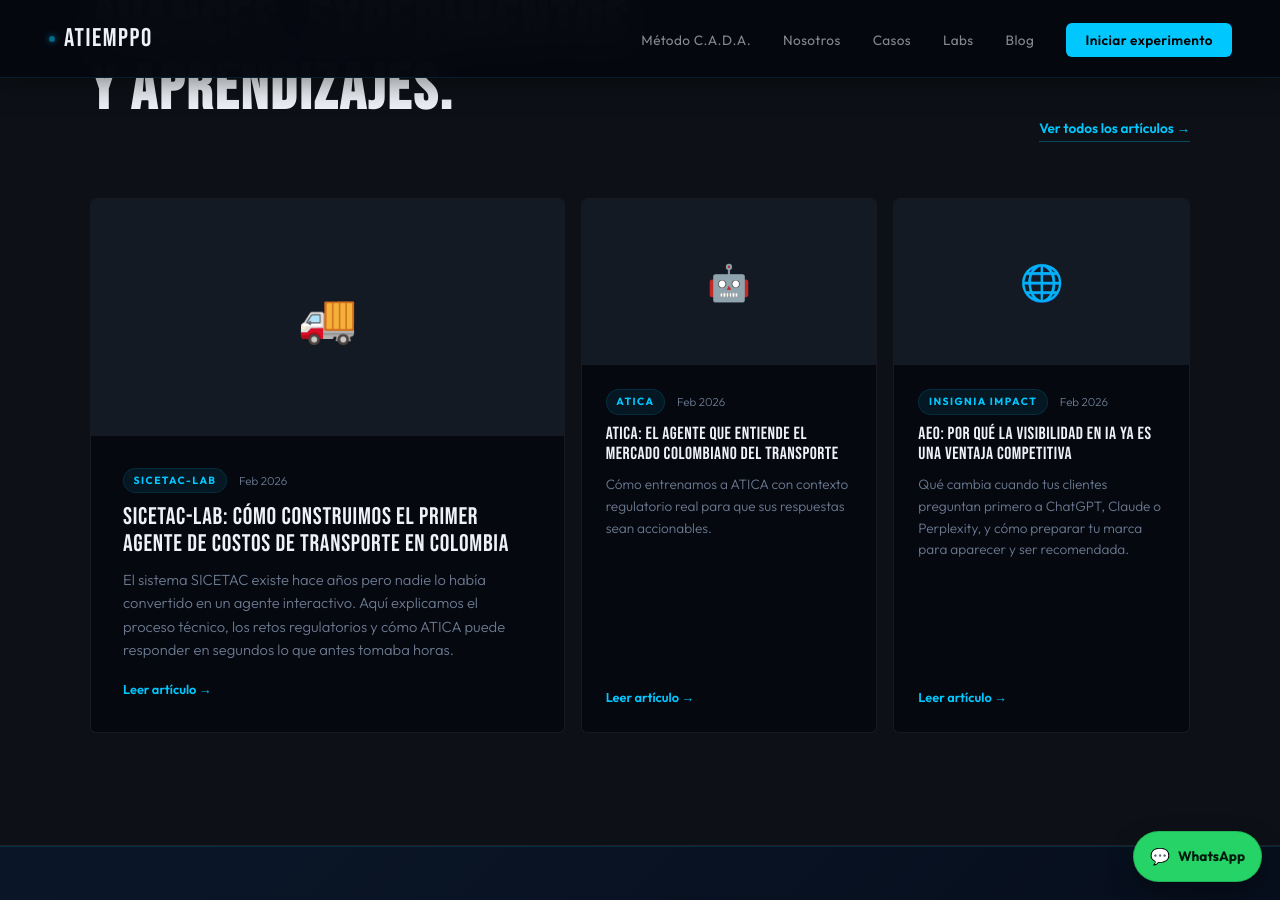
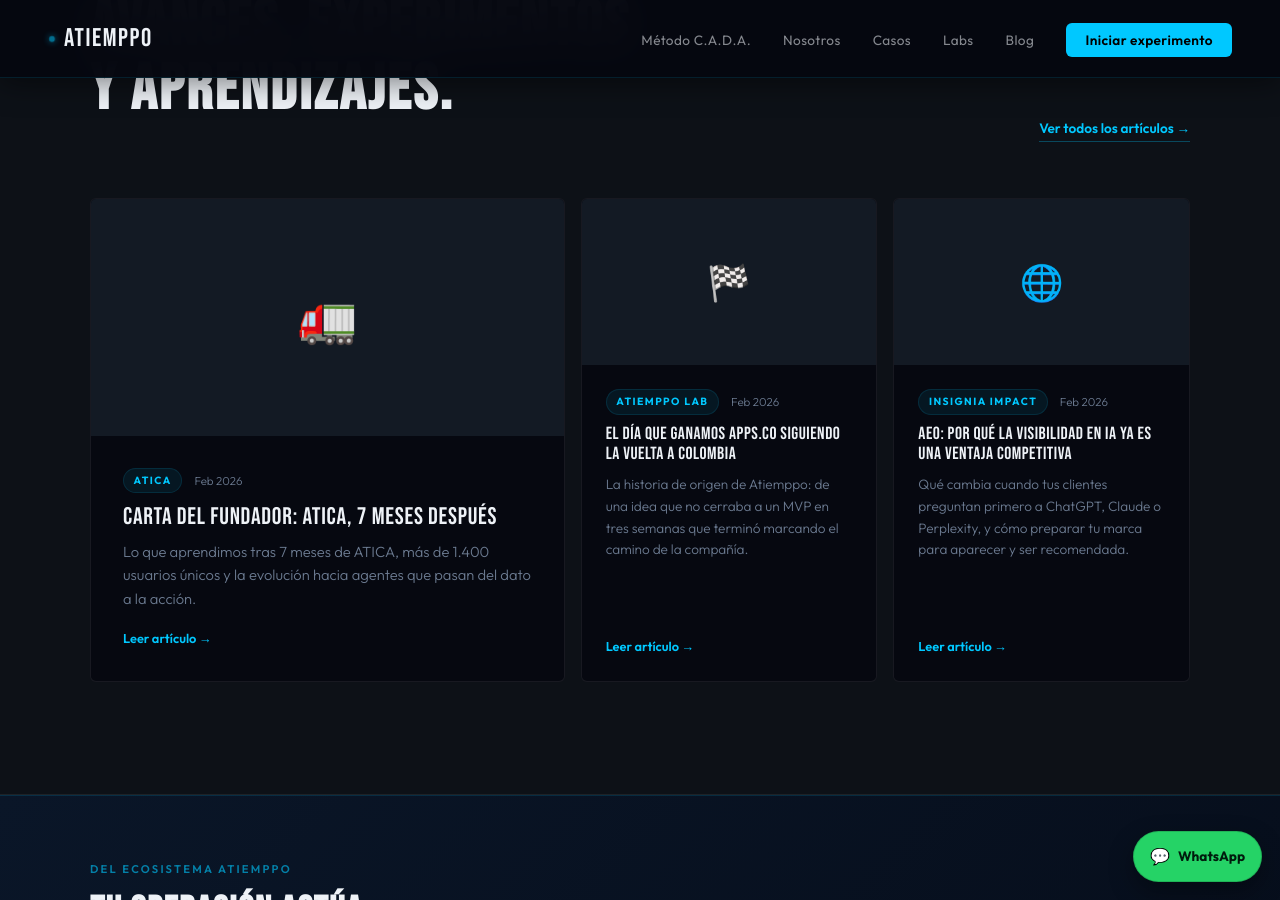
Before and after one commit to imatjuanmatiz/atiemppo-web, a Jekyll site: the page built from index.html, in a window 1280 px wide and 900 px high, scrolled down 5194 px. Built offline with Jekyll 4.4.1, drawn with Linux system fonts in a browser that asks for light colours.

Commit message:
feat: add two new blog posts and feature them on homepage

```diff
--- a/index.html
+++ b/index.html
@@ -457,21 +457,21 @@
       <a href="/blog/" class="blog-ver-todos">Ver todos los artículos →</a>
     </div>
     <div class="blog-grid">
-      <a href="/blog/2026/02/sicetac-lab-costos-transporte-colombia/" class="blog-card blog-card--featured reveal">
-        <div class="blog-card-img">🚚<div class="blog-img-line"></div></div>
+      <a href="/blog/2026/02/atica-carta-del-fundador-7-meses-despues/" class="blog-card blog-card--featured reveal">
+        <div class="blog-card-img">🚛<div class="blog-img-line"></div></div>
         <div class="blog-card-body">
-          <div class="blog-meta"><span class="blog-lab-tag">SICETAC-LAB</span><span class="blog-date">Feb 2026</span></div>
-          <div class="blog-card-title">SICETAC-LAB: Cómo construimos el primer agente de costos de transporte en Colombia</div>
-          <p class="blog-card-excerpt">El sistema SICETAC existe hace años pero nadie lo había convertido en un agente interactivo. Aquí explicamos el proceso técnico, los retos regulatorios y cómo ATICA puede responder en segundos lo que antes tomaba horas.</p>
+          <div class="blog-meta"><span class="blog-lab-tag">ATICA</span><span class="blog-date">Feb 2026</span></div>
+          <div class="blog-card-title">Carta del Fundador: ATICA, 7 meses después</div>
+          <p class="blog-card-excerpt">Lo que aprendimos tras 7 meses de ATICA, más de 1.400 usuarios únicos y la evolución hacia agentes que pasan del dato a la acción.</p>
           <div class="blog-read-more">Leer artículo →</div>
         </div>
       </a>
-      <a href="/blog/2026/02/atica-agente-transporte-colombia/" class="blog-card reveal">
-        <div class="blog-card-img" style="font-size:2.2rem">🤖<div class="blog-img-line"></div></div>
+      <a href="/blog/2026/02/appsco-vuelta-colombia-origen-atiemppo/" class="blog-card reveal">
+        <div class="blog-card-img" style="font-size:2.2rem">🏁<div class="blog-img-line"></div></div>
         <div class="blog-card-body">
-          <div class="blog-meta"><span class="blog-lab-tag">ATICA</span><span class="blog-date">Feb 2026</span></div>
-          <div class="blog-card-title">ATICA: El agente que entiende el mercado colombiano del transporte</div>
-          <p class="blog-card-excerpt">Cómo entrenamos a ATICA con contexto regulatorio real para que sus respuestas sean accionables.</p>
+          <div class="blog-meta"><span class="blog-lab-tag">Atiemppo Lab</span><span class="blog-date">Feb 2026</span></div>
+          <div class="blog-card-title">El día que ganamos Apps.co siguiendo la Vuelta a Colombia</div>
+          <p class="blog-card-excerpt">La historia de origen de Atiemppo: de una idea que no cerraba a un MVP en tres semanas que terminó marcando el camino de la compañía.</p>
           <div class="blog-read-more">Leer artículo →</div>
         </div>
       </a>
```
Also changed, not shown: _posts/2026-02-18-appsco-vuelta-colombia-origen-atiemppo.md (added, +45 -0 lines), _posts/2026-02-18-atica-carta-del-fundador-7-meses-despues.md (added, +137 -0 lines).
